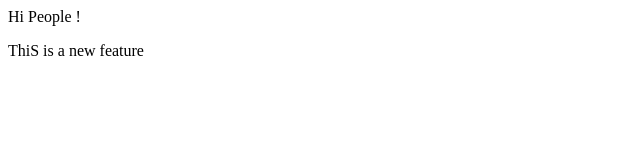
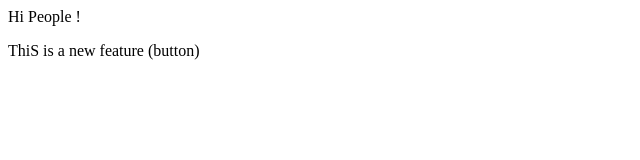
Before and after one commit to Jaivardhan-1o1/localrepo, a plain HTML site: page index.html in a window 1280 px wide. Shown: the full height of the page, 0-640 px from the left. Drawn offline with Linux system fonts and the light colour scheme.

```diff
--- a/index.html
+++ b/index.html
@@ -1,2 +1,2 @@
 <p>Hi People !</p>
-<p>ThiS is a new feature </p>
+<p>ThiS is a new feature (button)</p>
```
